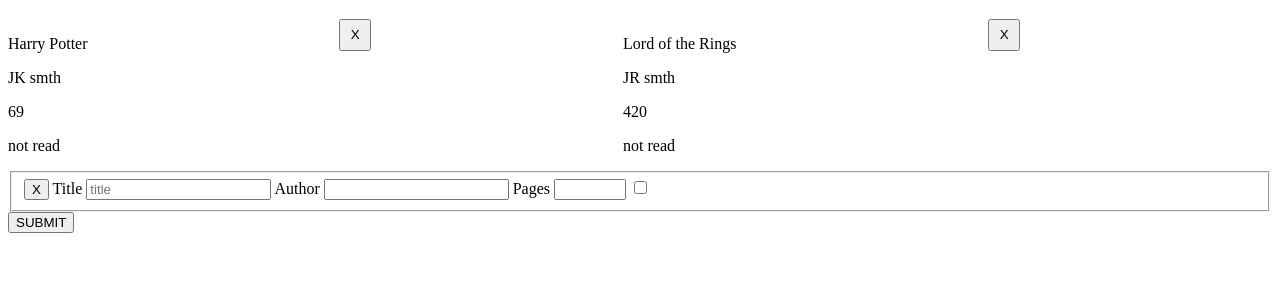
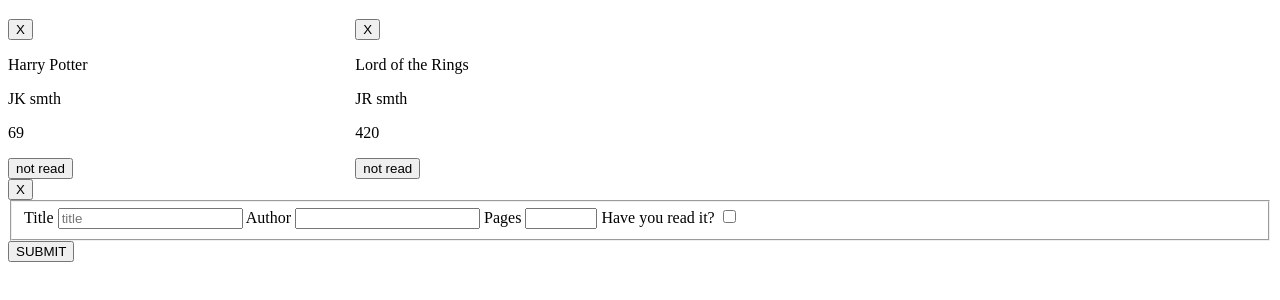
Before and after one commit to rzho17/Library, a website: page index.html in a window 1280 px wide. Shown: the part 90-390 px from the top of the page. Drawn offline with Linux system fonts and the light colour scheme.

Commit message:
Restructure removal button

```diff
--- a/app.js
+++ b/app.js
@@ -1,20 +1,183 @@
+// const card = document.querySelector(".card");
+// const newBook = document.querySelector("#new");
+// const form = document.querySelector("#form");
+// const close = document.querySelector("#close");
+// const submit = document.querySelector("#submit");
+// let i = 0;
+
+// // newBook.addEventListener("click", (e) => {
+// //   if (form.style.display === "none") {
+// //     form.style.display = "block";
+// //   } else {
+// //     form.style.display = "none";
+// //   }
+// // });
+
+// // close.addEventListener("click", () => {
+// //   form.style.display = "none";
+// // });
+
+// const harryPotter = {
+//   title: "Harry Potter",
+//   author: "JK smth",
+//   pages: "69",
+//   read: "not read",
+// };
+
+// const lordOfTheRings = {
+//   title: "Lord of the Rings",
+//   author: "JR smth",
+//   pages: "420",
+//   read: "not read",
+// };
+
+// const myLibrary = [harryPotter, lordOfTheRings];
+
+// function showBook(arr) {
+//   arr.forEach((element) => {
+//     const infoCard = document.createElement("div");
+//     const closeBtn = document.createElement("button");
+//     const readBtn = document.createElement("button");
+
+//     readBtn.style.width = "3rem";
+//     // readBtn.style.height = "rem";
+
+//     closeBtn.textContent = "X";
+//     closeBtn.style.width = "2rem";
+//     closeBtn.style.height = "2rem";
+
+//     infoCard.style.width = "max-content";
+//     infoCard.style.height = "max-content";
+
+//     infoCard.append(closeBtn);
+
+//     card.append(infoCard);
+
+//     const values = Object.values(element);
+
+//     values.forEach((item) => {
+//       const info = document.createElement("p");
+//       //   console.log(item);
+
+//       //   if (item === "on") {
+//       //     readBtn.setAttribute("data-read-status", "on");
+//       //     //need to fix it so each data-attribute is given a unique one cuz it just keeps deleting the
+//       //     //final item in the array list
+//       //     // readBtn.setAttribute("data-attribute", myLibrary.length - 1);
+//       //     readBtn.dataset.attribute = i;
+//       //     i++;
+//       //     readBtn.style.backgroundColor = "green";
+//       //     item = "read";
+//       //     info.textContent = item;
+//       //   } else if (item === null || item === "not read") {
+//       //     readBtn.setAttribute("data-read-status", "off");
+//       //     // readBtn.setAttribute("data-attribute", myLibrary.length - 1);
+//       //     readBtn.dataset.attribute = i;
+//       //     i++;
+//       //     readBtn.style.backgroundColor = "red";
+//       //     item = "not read";
+//       //   }
+
+//       info.textContent = item;
+
+//       //need to set unique id to each close button
+//       //   closeBtn.setAttribute("data-attribute", i);
+//       //   closeBtn.dataset.attribute = i;
+//       info.append(readBtn);
+//       infoCard.append(info);
+//     });
+
+//     infoCard.dataset.attribute = i;
+//     i++;
+
+//     if (values[3] === "on") {
+//       element.read = "read";
+//     } else {
+//       element.read = "not read";
+//     }
+
+//     readBtn.textContent = element.read;
+
+//     console.log(values);
+
+//     closeBtn.addEventListener("click", (e) => {
+//       //   myLibrary.splice(e.target.getAttribute("data-attribute"), 1);
+//       card.textContent = "";
+
+//       delete infoCard.dataset.attribute;
+//       let i = 0;
+
+//       myLibrary.forEach(() => {
+//         infoCard.dataset.attribute = i;
+//         i++;
+//       });
+
+//       showBook(myLibrary);
+//     });
+
+//     // readBtn.addEventListener("click", (e) => {
+//     //   if (e.target.getAttribute("data-read-status") === "on") {
+//     //     readBtn.setAttribute("data-read-status", "off");
+
+//     //     myLibrary[e.target.getAttribute("data-attribute")].read = "not read";
+
+//     //     readBtn.textContent =
+//     //       myLibrary[e.target.getAttribute("data-attribute")].read;
+
+//     //     readBtn.style.backgroundColor = "red";
+//     //     console.log("hola");
+//     //   } else if (e.target.getAttribute("data-read-status") === "off") {
+//     //     readBtn.setAttribute("data-read-status", "on");
+
+//     //     myLibrary[e.target.getAttribute("data-attribute")].read = "read";
+
+//     //     readBtn.textContent =
+//     //       myLibrary[e.target.getAttribute("data-attribute")].read;
+
+//     //     readBtn.style.backgroundColor = "green";
+//     //     // readBtn.textContent = "read";
+//     //     console.log("byeee");
+//     //   }
+//     // });
+//   });
+// }
+
+// function Book(title, author, pages, read) {
+//   this.title = title;
+//   this.author = author;
+//   this.pages = pages;
+//   this.read = read;
+// }
+
+// form.addEventListener("submit", (e) => {
+//   e.preventDefault();
+//   const formData = new FormData(form);
+//   const newTitle = formData.get("title");
+//   const newAuthor = formData.get("author");
+//   const newPages = formData.get("pages");
+//   const hasRead = formData.get("read");
+
+//   const thisBook = new Book(newTitle, newAuthor, newPages, hasRead);
+
+//   myLibrary.push(thisBook);
+//   const newThing = [myLibrary[myLibrary.length - 1]];
+//   showBook(newThing);
+// });
+
+// // let naruto = new Book("naruto", "guy", "1000", "read");
+
+// // myLibrary.push(naruto);
+
+// showBook(myLibrary);
+
+// function addToLibrary() {}
+
 const card = document.querySelector(".card");
 const newBook = document.querySelector("#new");
 const form = document.querySelector("#form");
 const close = document.querySelector("#close");
 const submit = document.querySelector("#submit");
-
-// newBook.addEventListener("click", (e) => {
-//   if (form.style.display === "none") {
-//     form.style.display = "block";
-//   } else {
-//     form.style.display = "none";
-//   }
-// });
-
-// close.addEventListener("click", () => {
-//   form.style.display = "none";
-// });
+let i = 0;
 
 const harryPotter = {
   title: "Harry Potter",
@@ -31,35 +194,46 @@
 };
 
 const myLibrary = [harryPotter, lordOfTheRings];
+let n = 0;
 
 function showBook(arr) {
   arr.forEach((element) => {
     const infoCard = document.createElement("div");
-    const closebtn = document.createElement("button");
-    closebtn.textContent = "X";
-    closebtn.style.width = "2rem";
-    closebtn.style.height = "2rem";
-    infoCard.style.width = "max-content";
-    infoCard.style.height = "max-content";
+    const closeBtn = document.createElement("button");
+    const readBtn = document.createElement("button");
 
-    card.append(infoCard, closebtn);
+    closeBtn.dataset.attribute = n;
+    n++;
+
+    closeBtn.textContent = "X";
+    closeBtn.value = "remove";
+
+    infoCard.append(closeBtn);
 
     const values = Object.values(element);
-    values.forEach((item) => {
+
+    for (let i = 0; i < values.length - 1; i++) {
       const info = document.createElement("p");
-      console.log(item);
-      info.textContent = item;
-      closebtn.setAttribute("data-attribute", myLibrary.length - 1);
+      info.textContent = values[i];
+
       infoCard.append(info);
-    });
+      readBtn.textContent = values[3];
+    }
 
-    closebtn.addEventListener("click", (e) => {
-      myLibrary.splice(e.target.getAttribute("data-attribute"), 1);
-      card.textContent = "";
-      showBook(myLibrary);
-    });
+    infoCard.append(readBtn);
+
+    card.append(infoCard);
   });
 }
+
+card.addEventListener("click", (e) => {
+  if (e.target.value === "remove") {
+    myLibrary.splice(e.target.dataset.attribute, 1);
+    card.textContent = "";
+    n = 0;
+    showBook(myLibrary);
+  }
+});
 
 function Book(title, author, pages, read) {
   this.title = title;
@@ -83,10 +257,6 @@
   showBook(newThing);
 });
 
-// let naruto = new Book("naruto", "guy", "1000", "read");
-
-// myLibrary.push(naruto);
-
 showBook(myLibrary);
 
 function addToLibrary() {}
--- a/index.html
+++ b/index.html
@@ -11,9 +11,9 @@
     <button id="new">NEW BOOK</button>
     <h1>Hello</h1>
     <div class="card"></div>
+    <button id="close">X</button>
     <form action="" id="form">
       <fieldset>
-        <button id="close">X</button>
         <label for="title">Title</label>
         <input
           type="text"
@@ -36,7 +36,7 @@
           max="2000"
         />
 
-        <label for="read"></label>
+        <label for="read">Have you read it?</label>
         <input type="checkbox" id="read" name="read" />
       </fieldset>
       <button type="submit" id="submit">SUBMIT</button>
```
